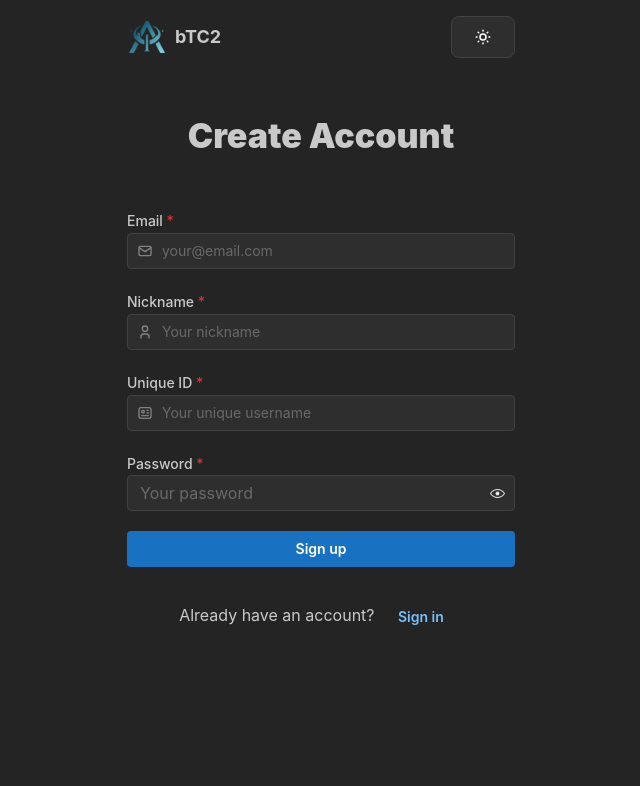
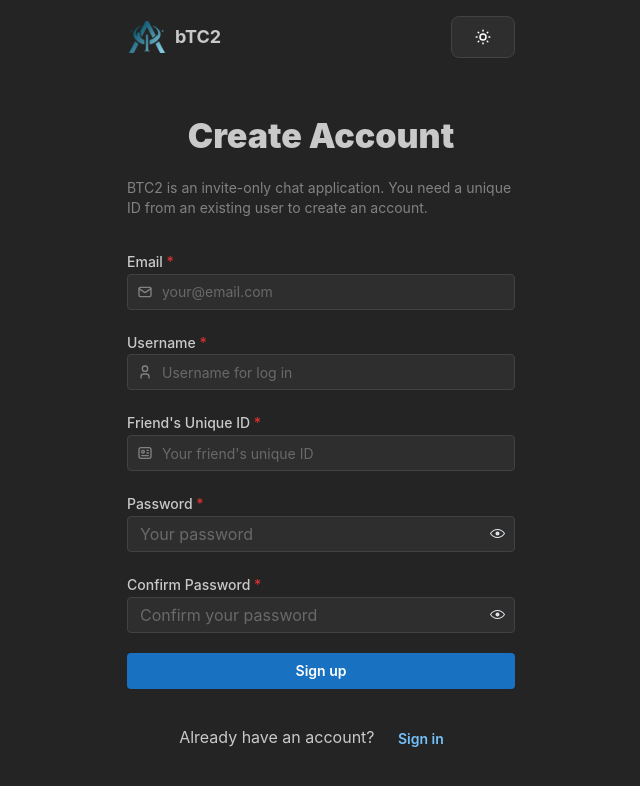
Before and after one commit to beetron/BTC2-web, a React (Vite) app: page /signup in a window 1280 px wide. Shown: the top 786 px of the page, without its empty margins (319-959 px from the left). Built offline with nearby package versions, Linux system fonts and the light colour scheme; no server answers.

Commit message:
SignupPage fix

```diff
--- a/src/pages/SignupPage.tsx
+++ b/src/pages/SignupPage.tsx
@@ -21,7 +21,8 @@ import { AuthHeader } from "../components/AuthHeader";
 export const SignupPage: React.FC = () => {
   const [email, setEmail] = useState("");
   const [password, setPassword] = useState("");
-  const [nickname, setNickname] = useState("");
+  const [confirmPassword, setConfirmPassword] = useState("");
+  const [username, setUsername] = useState("");
   const [uniqueId, setUniqueId] = useState("");
   const [isLoading, setIsLoading] = useState(false);
   const { signup } = useAuth();
@@ -30,7 +31,7 @@ export const SignupPage: React.FC = () => {
   const handleSubmit = async (e: React.FormEvent) => {
     e.preventDefault();
 
-    if (!email || !password || !nickname || !uniqueId) {
+    if (!email || !password || !confirmPassword || !username || !uniqueId) {
       notifications.show({
         title: "Validation Error",
         message: "Please fill in all fields",
@@ -48,12 +49,24 @@ export const SignupPage: React.FC = () => {
       return;
     }
 
+    if (password !== confirmPassword) {
+      notifications.show({
+        title: "Validation Error",
+        message: "Passwords do not match",
+        color: "red",
+      });
+      return;
+    }
+
     setIsLoading(true);
     try {
-      await signup(email, password, nickname, uniqueId);
+      const response = await signup(username, password, email, uniqueId);
+      // Use server success message if available, otherwise use default
+      const successMessage =
+        response?.message || "Account created successfully";
       notifications.show({
         title: "Success",
-        message: "Account created successfully",
+        message: successMessage,
         color: "green",
       });
       navigate("/chat");
@@ -79,10 +92,15 @@ export const SignupPage: React.FC = () => {
             fontFamily: "Greycliff CF, var(--mantine-font-family)",
             fontWeight: 900,
           }}
-          mb={50}
+          mb={20}
         >
           Create Account
         </Title>
+
+        <Text ta="start" c="dimmed" size="sm" mb={30}>
+          BTC2 is an invite-only chat application. You need a unique ID from an
+          existing user to create an account.
+        </Text>
 
         <form onSubmit={handleSubmit}>
           <Stack gap="lg">
@@ -98,18 +116,18 @@ export const SignupPage: React.FC = () => {
             />
 
             <TextInput
-              label="Nickname"
-              placeholder="Your nickname"
-              value={nickname}
-              onChange={(e) => setNickname(e.currentTarget.value)}
+              label="Username"
+              placeholder="Username for log in"
+              value={username}
+              onChange={(e) => setUsername(e.currentTarget.value)}
               leftSection={<IconUser size={16} />}
               disabled={isLoading}
               required
             />
 
             <TextInput
-              label="Unique ID"
-              placeholder="Your unique username"
+              label="Friend's Unique ID"
+              placeholder="Your friend's unique ID"
               value={uniqueId}
               onChange={(e) => setUniqueId(e.currentTarget.value)}
               leftSection={<IconId size={16} />}
@@ -122,6 +140,15 @@ export const SignupPage: React.FC = () => {
               placeholder="Your password"
               value={password}
               onChange={(e) => setPassword(e.currentTarget.value)}
+              disabled={isLoading}
+              required
+            />
+
+            <PasswordInput
+              label="Confirm Password"
+              placeholder="Confirm your password"
+              value={confirmPassword}
+              onChange={(e) => setConfirmPassword(e.currentTarget.value)}
               disabled={isLoading}
               required
             />
```
